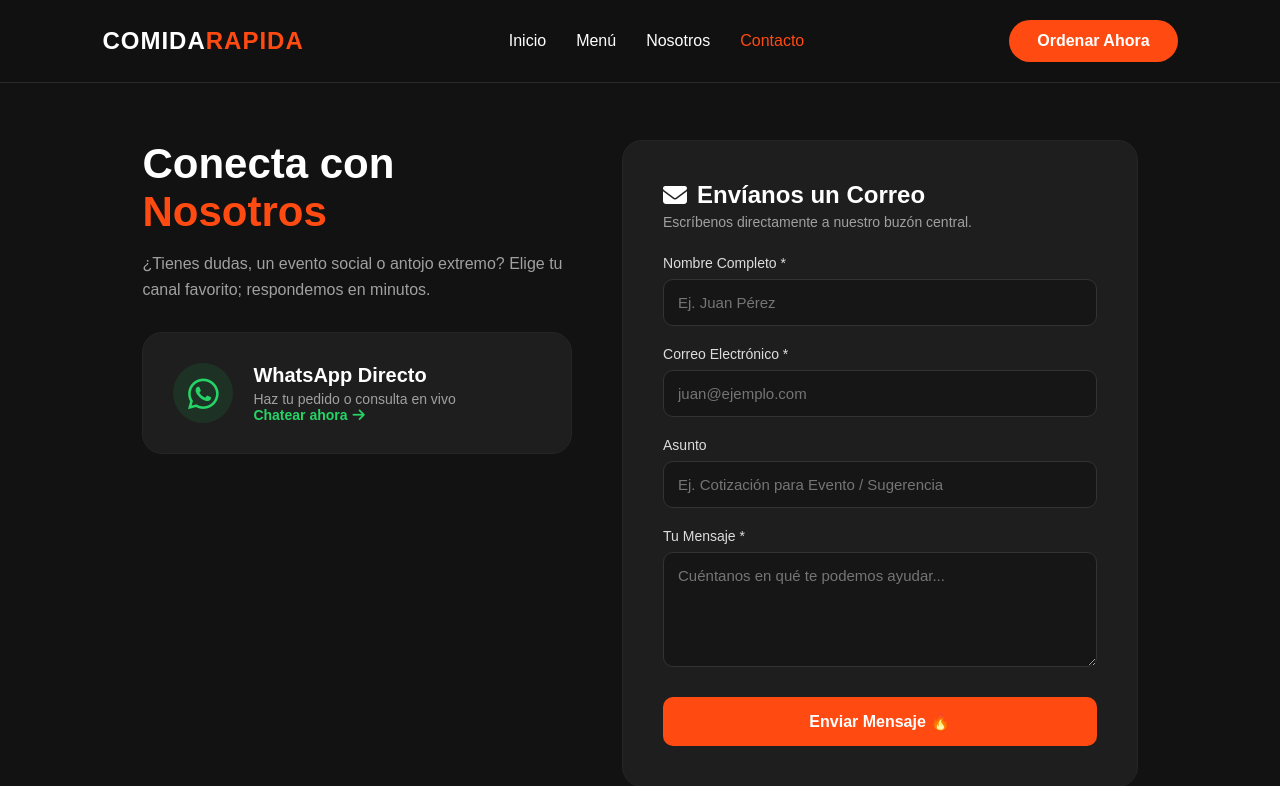
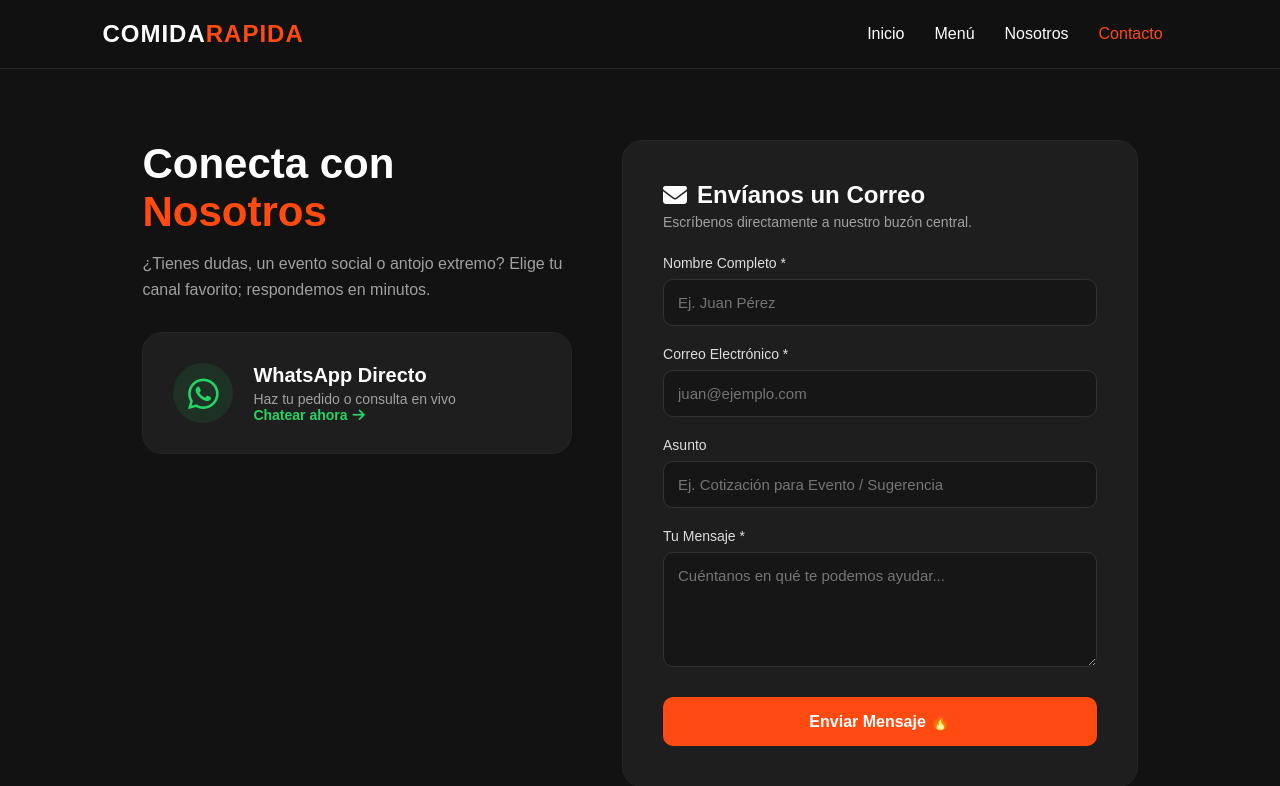
Before and after one commit to brayanmercadogg-hash/mipagina, a Python web app: template templates/contacto.html in a window 1280 px wide. Shown: the top 786 px of the page. Run offline with Jinja, Linux system fonts and the light colour scheme; the template is opened without the code that fills it, so the values that code supplies are empty.

Commit message:
Update contacto.html

```diff
--- a/templates/contacto.html
+++ b/templates/contacto.html
@@ -18,7 +18,6 @@
             <a href="nosotros.html">Nosotros</a>
             <a href="contacto.html" class="active">Contacto</a>
         </nav>
-        <a href="menu.html" class="btn-primary nav-btn">Ordenar Ahora</a>
     </header>
 
     <nav class="nav-mobile">
```
